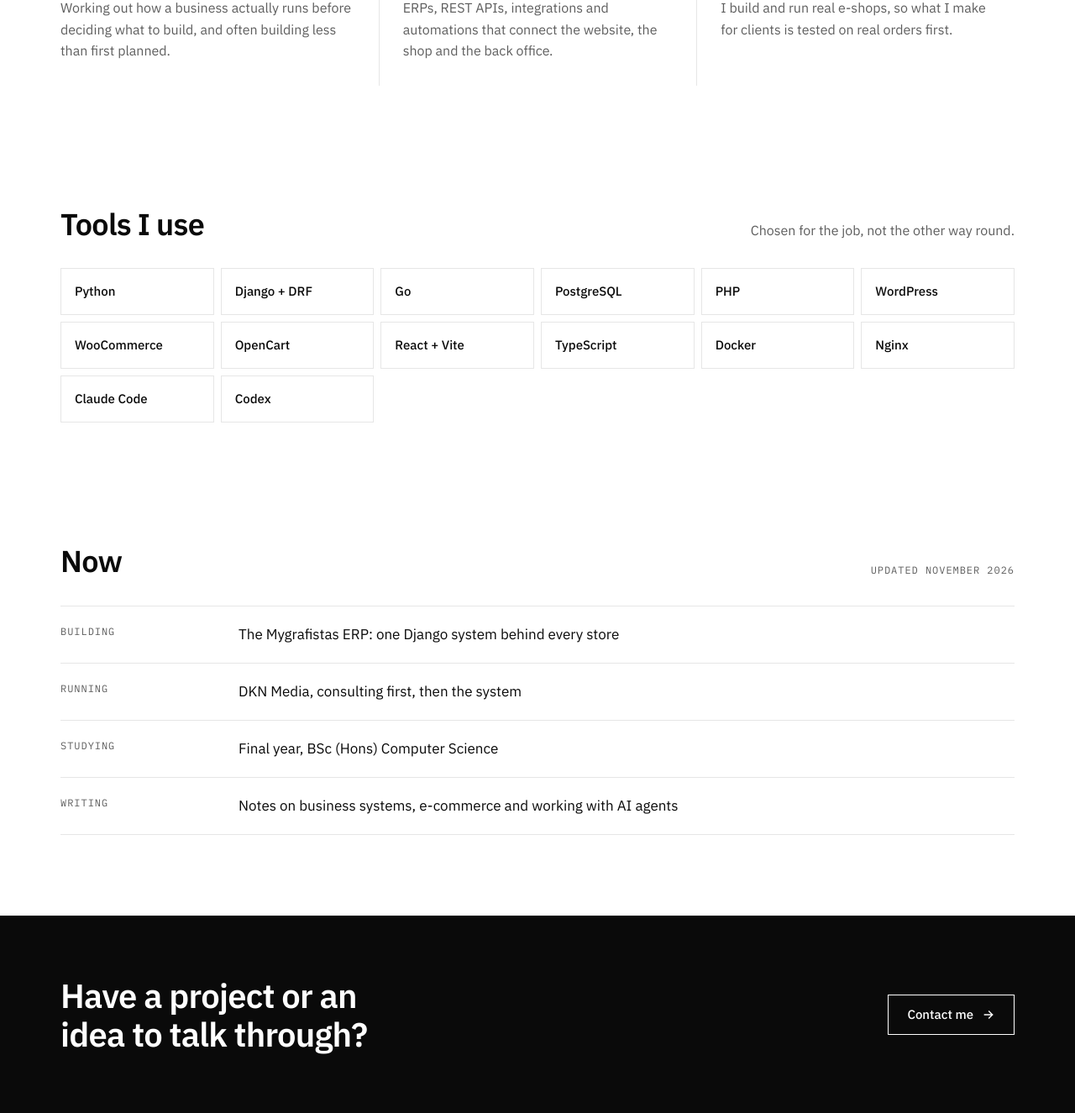
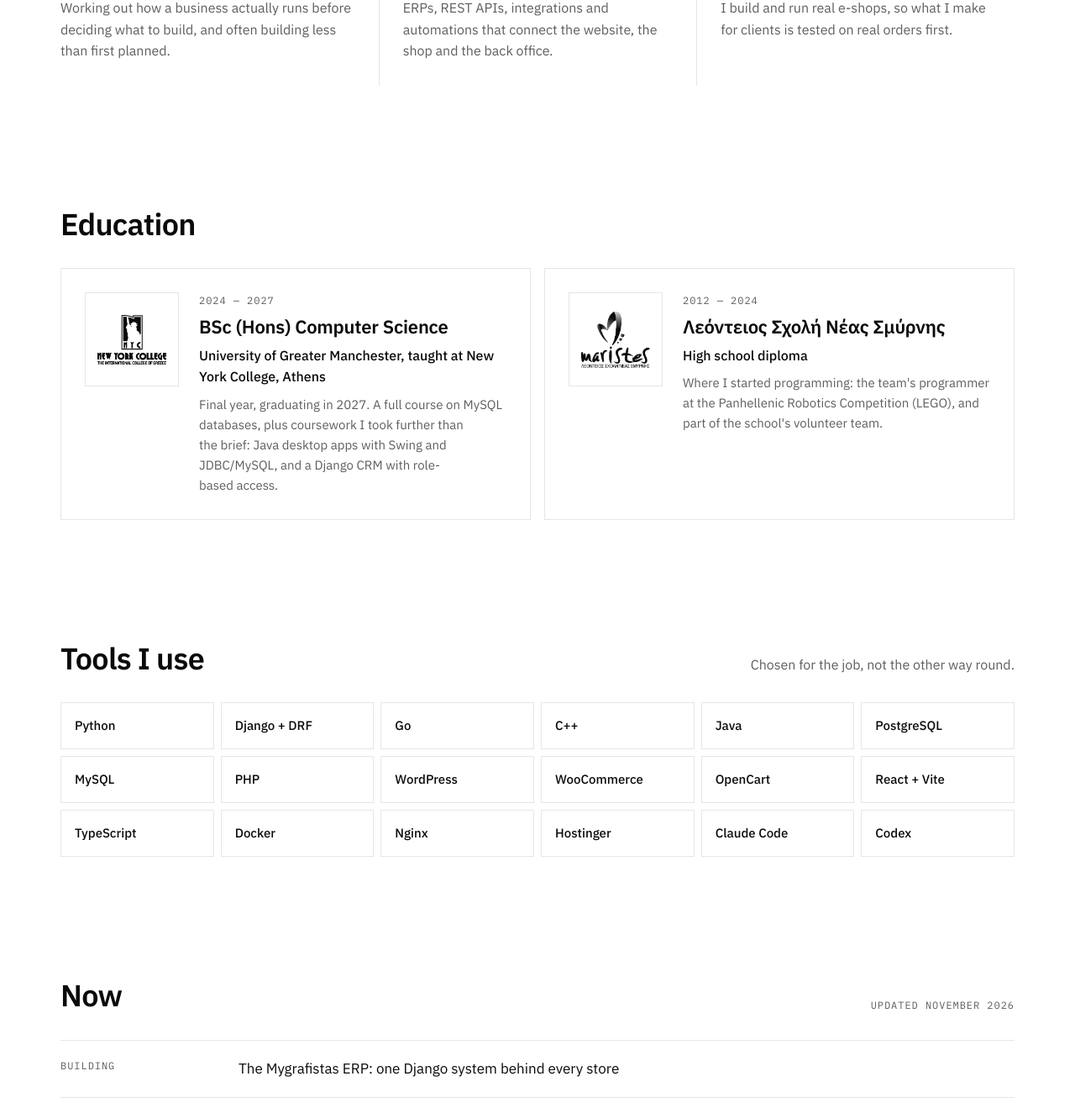
Before and after one commit to KonstantinosDroulias/Portfolio, a Django app: page /about/ in a window 1280 px wide. Shown: the part 1229-2554 px from the top of the page at 84% size. Run offline with Django 5.2, Linux system fonts and the light colour scheme; data comes from the database, SQL or seed files in the repository; parts of the project's set-up code (start-up, migrations or seed data) failed here and were passed over.

Commit message:
About: Education section (New York College / University of Greater Manchester, Λεόντειος Σχολή Νέας Σμύρνης) with monochrome logos; C++, Java, MySQL, Hostinger in tools
Co-Authored-By: Claude Opus 5.5 <noreply@anthropic.com>

```diff
--- a/kd/content.py
+++ b/kd/content.py
@@ -40,5 +40,18 @@ WHAT_I_DO = [
     ("03", "Running stores", "I build and run real e-shops, so what I make for clients is tested on real orders first."),
 ]
 
-TOOLS = ["Python", "Django + DRF", "Go", "PostgreSQL", "PHP", "WordPress", "WooCommerce", "OpenCart",
-         "React + Vite", "TypeScript", "Docker", "Nginx", "Claude Code", "Codex"]
+TOOLS = ["Python", "Django + DRF", "Go", "C++", "Java", "PostgreSQL", "MySQL", "PHP", "WordPress", "WooCommerce", "OpenCart",
+         "React + Vite", "TypeScript", "Docker", "Nginx", "Hostinger", "Claude Code", "Codex"]
+
+EDUCATION = [
+    {"years": "2024 — 2027", "logo": "img/new-york-college.webp", "logo_w": 306, "logo_h": 220,
+     "title": "BSc (Hons) Computer Science",
+     "school": "University of Greater Manchester, taught at New York College, Athens",
+     "detail": "Final year, graduating in 2027. A full course on MySQL databases, plus coursework I took further "
+               "than the brief: Java desktop apps with Swing and JDBC/MySQL, and a Django CRM with role-based access."},
+    {"years": "2012 — 2024", "logo": "img/leonteios.webp", "logo_w": 269, "logo_h": 220,
+     "title": "Λεόντειος Σχολή Νέας Σμύρνης",
+     "school": "High school diploma",
+     "detail": "Where I started programming: the team's programmer at the Panhellenic Robotics Competition (LEGO), "
+               "and part of the school's volunteer team."},
+]
--- a/kd/views.py
+++ b/kd/views.py
@@ -166,7 +166,7 @@ def work(request):
 def about(request):
     site = SiteSettings.load()
     return render(request, "kd/about.html", {
-        "nav": "about", "what": content.WHAT_I_DO, "tools": content.TOOLS, "person": owner(),
+        "nav": "about", "what": content.WHAT_I_DO, "tools": content.TOOLS, "education": content.EDUCATION, "person": owner(),
         "jsonld": [person_jsonld(site)],
         "meta_title": "About — Konstantinos Droulias",
         "meta_description": "Konstantinos Droulias is a backend developer and final-year Computer Science student in Greece who builds ERPs, APIs, e-commerce platforms and automations.",
--- a/static/css/site.css
+++ b/static/css/site.css
@@ -494,3 +494,17 @@ a.tcard__url:hover { text-decoration: underline; text-underline-offset: 4px; }
 .legal__lead { margin: 0 0 48px; font-size: 20px; line-height: 1.6; color: var(--muted); }
 .legal .prose { font-size: 17px; }
 .legal .prose h2 { font-size: 24px; margin-top: 48px; }
+
+/* education (About) */
+.edu { list-style: none; margin: 0; padding: 0; display: grid; grid-template-columns: repeat(2, minmax(0, 1fr)); gap: 16px; }
+.edu__item { border: 1px solid var(--line); padding: 28px; display: flex; gap: 24px; align-items: flex-start; }
+.edu__logo { width: 112px; height: 112px; flex: none; border: 1px solid var(--line); display: flex; align-items: center; justify-content: center; padding: 14px; }
+.edu__logo img { width: 100%; height: 100%; object-fit: contain; }
+@media (prefers-color-scheme: dark) { :root:not(:has(meta[name="color-scheme"][content="light"])) .edu__logo img { filter: invert(1); } }
+:root:has(meta[name="color-scheme"][content="dark"]) .edu__logo img { filter: invert(1); }
+.edu__copy { display: flex; flex-direction: column; gap: 8px; min-width: 0; }
+.edu__copy h3 { font-size: 22px; letter-spacing: -0.01em; line-height: 1.25; }
+.edu__school { margin: 0; font-weight: 500; }
+.edu__detail { margin: 0; color: var(--muted); line-height: 1.6; font-size: 15px; }
+@media (max-width: 900px) { .edu { grid-template-columns: 1fr; } }
+@media (max-width: 480px) { .edu__item { flex-direction: column; padding: 20px; } }
--- a/templates/kd/about.html
+++ b/templates/kd/about.html
@@ -1,4 +1,5 @@
 {% extends "base.html" %}
+{% load static %}
 {% block main %}
 <section class="wrap hero" aria-labelledby="about-h">
   <div class="hero__copy">
@@ -22,6 +23,23 @@
   </ul>
 </section>
 
+<section class="wrap section" aria-labelledby="edu-h">
+  <h2 id="edu-h" class="section__head">Education</h2>
+  <ul class="edu">
+    {% for e in education %}
+    <li class="edu__item">
+      <span class="edu__logo"><img src="{% static e.logo %}" alt="" width="{{ e.logo_w }}" height="{{ e.logo_h }}" loading="lazy"></span>
+      <div class="edu__copy">
+        <span class="label">{{ e.years }}</span>
+        <h3 lang="{% if forloop.last %}el{% else %}en{% endif %}">{{ e.title }}</h3>
+        <p class="edu__school">{{ e.school }}</p>
+        <p class="edu__detail">{{ e.detail }}</p>
+      </div>
+    </li>
+    {% endfor %}
+  </ul>
+</section>
+
 <section class="wrap section" aria-labelledby="tools-h">
   <div class="section__head"><h2 id="tools-h">Tools I use</h2><p class="muted" style="margin:0">Chosen for the job, not the other way round.</p></div>
   <ul class="tools">{% for t in tools %}<li>{{ t }}</li>{% endfor %}</ul>
```
Also changed, not shown: static/img/leonteios.webp (added), static/img/new-york-college.webp (added).
